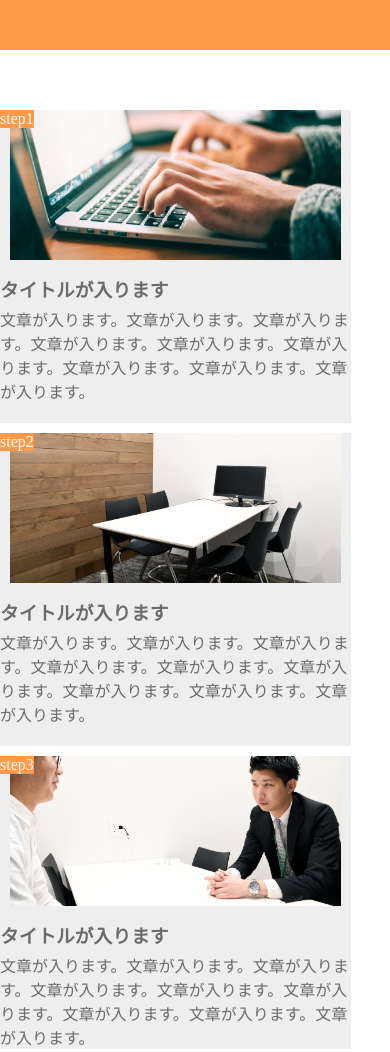
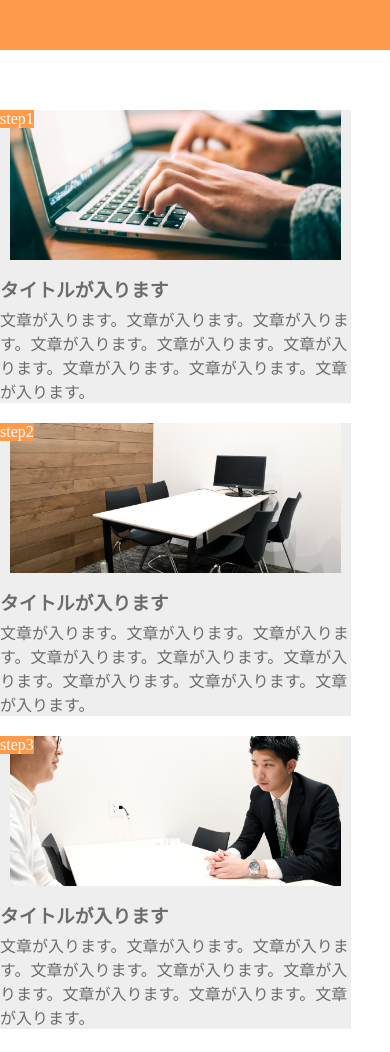
Before and after one commit to denguriko/chapter9-2, a plain HTML site: page index.html in a window 390 px wide. Shown: the top 1052 px of the page. Drawn offline with Linux system fonts and the light colour scheme.

Commit message:
Initial Commit

```diff
--- a/style.css
+++ b/style.css
@@ -72,7 +72,7 @@ h3{
   }
   .box1{
     width: 90%;
-    padding-bottom: 20px;
+    margin-bottom: 20px;
   }
   .box3{
     width:90%;
```
